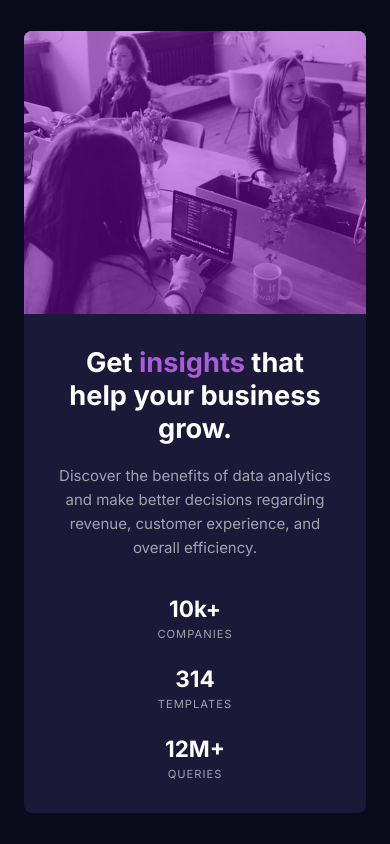
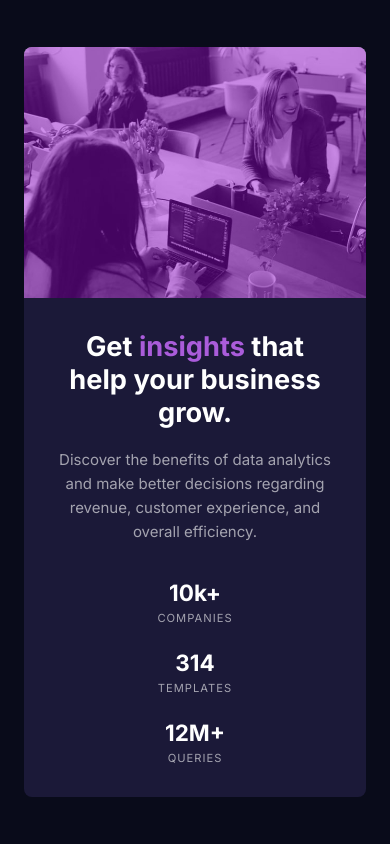
Before and after one commit to arthurparaschiv/Stats-preview-card-component, a website: page index.html in a window 390 px wide. Drawn offline with Linux system fonts and the light colour scheme.

Commit message:
adjust picture source media and srcset

```diff
--- a/index.html
+++ b/index.html
@@ -46,8 +46,8 @@
     </div>
     <div class="card__image">
       <picture>
-        <source media="max-width: 767px" srcset="./assets/images/favicon-32x32.png">
-        <source media="min-width: 768px" srcset="./assets/images/image-header-desktop.jpg">
+        <source media="(max-width: 767px)" srcset="./assets/images/image-header-mobile.jpg">
+        <source media="(min-width: 768px)" srcset="./assets/images/image-header-desktop.jpg">
         <img src="./assets/images/image-header-desktop.jpg" alt="hero image">
       </picture>
     </div>
```
